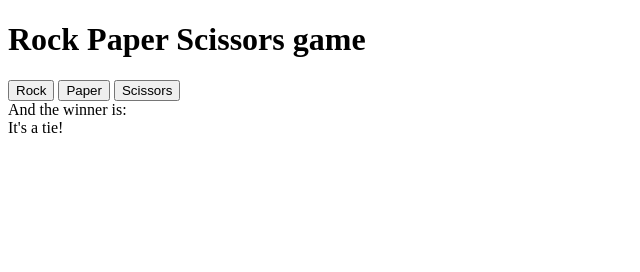
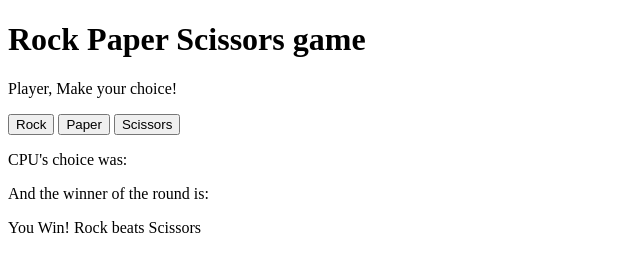
Before and after one commit to mhmattih/rock-paper-scissors, a plain HTML site: page index.html in a window 1280 px wide. Both pictures are taken after a click on the button "Rock". Shown: the whole page, without its empty margins (0-640 px from the left). Drawn offline with Linux system fonts and the light colour scheme.

Commit message:
Moved playlogic from eventLister function to own playGame function

```diff
--- a/app.js
+++ b/app.js
@@ -43,7 +43,7 @@ function playRound(playerChoice,computerChoice){
 }
 
 
-// askPlayerChoice
+// askPlayerChoice, not needed in current implementation
 // Validate given value, that it is paper, rock or scissors
 // If value is written wrongly, ask again
 function askPlayerChoice(){
@@ -63,8 +63,35 @@ function askPlayerChoice(){
     return givenChoice;
 }
 
-// Add eventListeners to buttons and play to game according to user's choice.
+//
 // Result of the game is printed to a paragraph on the page
+function playGame(e){
+    let result = "";
+    const resultParagraph = document.querySelector('#result');
+
+    switch (e.target.id) {
+        case "1":
+            result = playRound("Rock",getComputerChoice());
+            break;
+        case "2":
+            result = playRound("Paper",getComputerChoice());
+            break;
+        case "3":
+            result = playRound("Scissors",getComputerChoice());
+            break;
+        default:
+            console.log("Something went wrong!");
+    }
+
+    resultParagraph.textContent = result;
+}
+
+// Add eventListeners to buttons and play to game when button is clicked
+const buttons = Array.from(document.querySelectorAll('button'));
+buttons.forEach((button) => button.addEventListener('click', playGame));
+
+
+/*
 const buttons = document.querySelectorAll('button');
 buttons.forEach((button) => {
 
@@ -91,4 +118,4 @@ buttons.forEach((button) => {
 
     });
 
-});
+});*/
--- a/index.html
+++ b/index.html
@@ -8,12 +8,25 @@
 </head>
 <body>
     <h1>Rock Paper Scissors game</h1>
-    <button id="1">Rock</button>
-    <button id="2">Paper</button>
-    <button id="3">Scissors</button>
 
-    <div>And the winner is:
-        <div id="result"></div>
+    <div class="playersChoiceContainer">
+        <p>Player, Make your choice!</p>
+        <button id="1">Rock</button>
+        <button id="2">Paper</button>
+        <button id="3">Scissors</button>
+    </div>
+
+    <div class="cpuChoiceContainer">
+        <p>CPU's choice was:
+            <div id="cpuChoice"></div>
+        </p>
+    </div>
+
+    <div id ="resultContainer">
+        <p>And the winner of the round is:
+            <div id="result"></div>
+        </p>
+
     </div>
 </body>
 </html>
```
